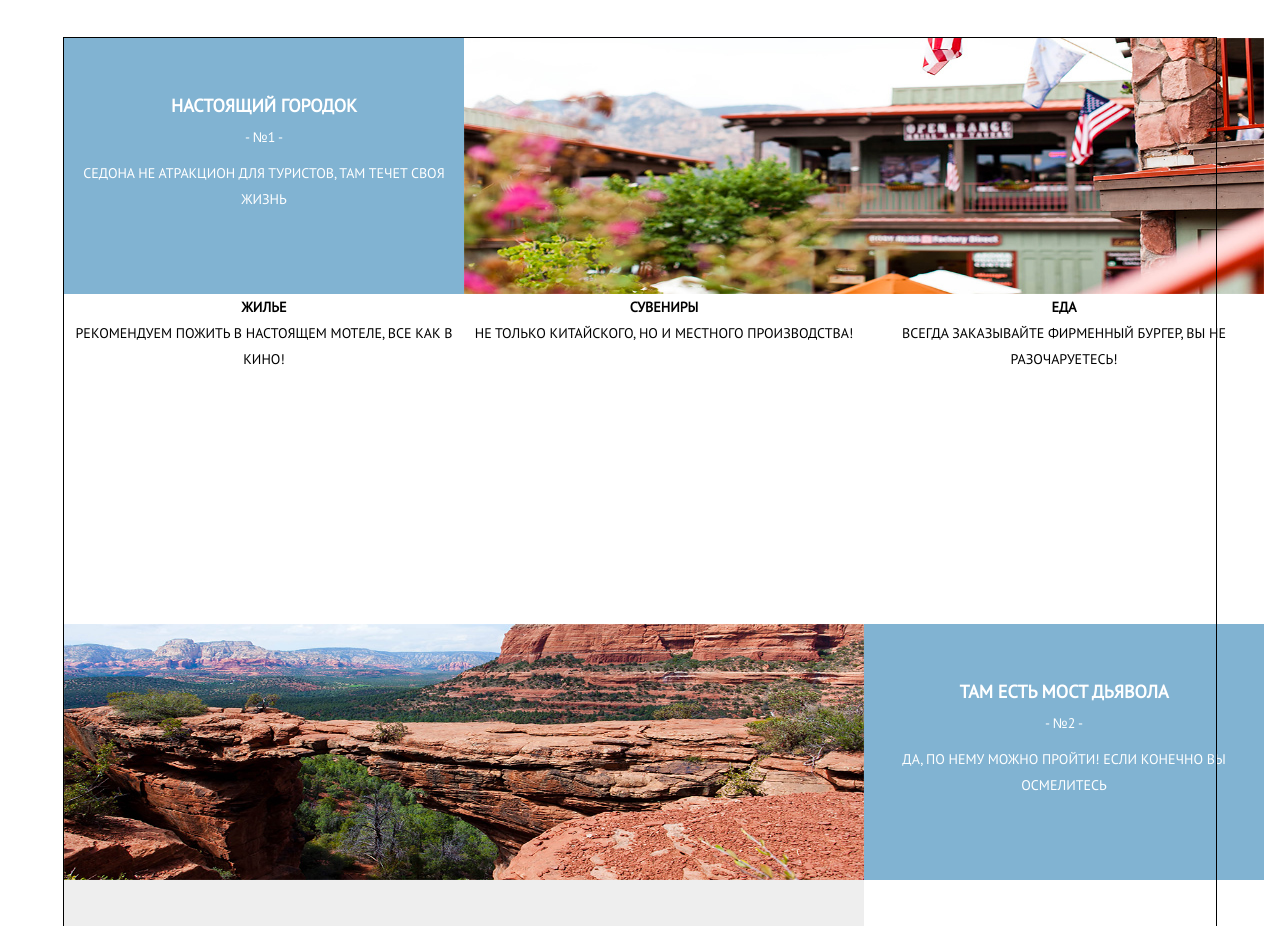
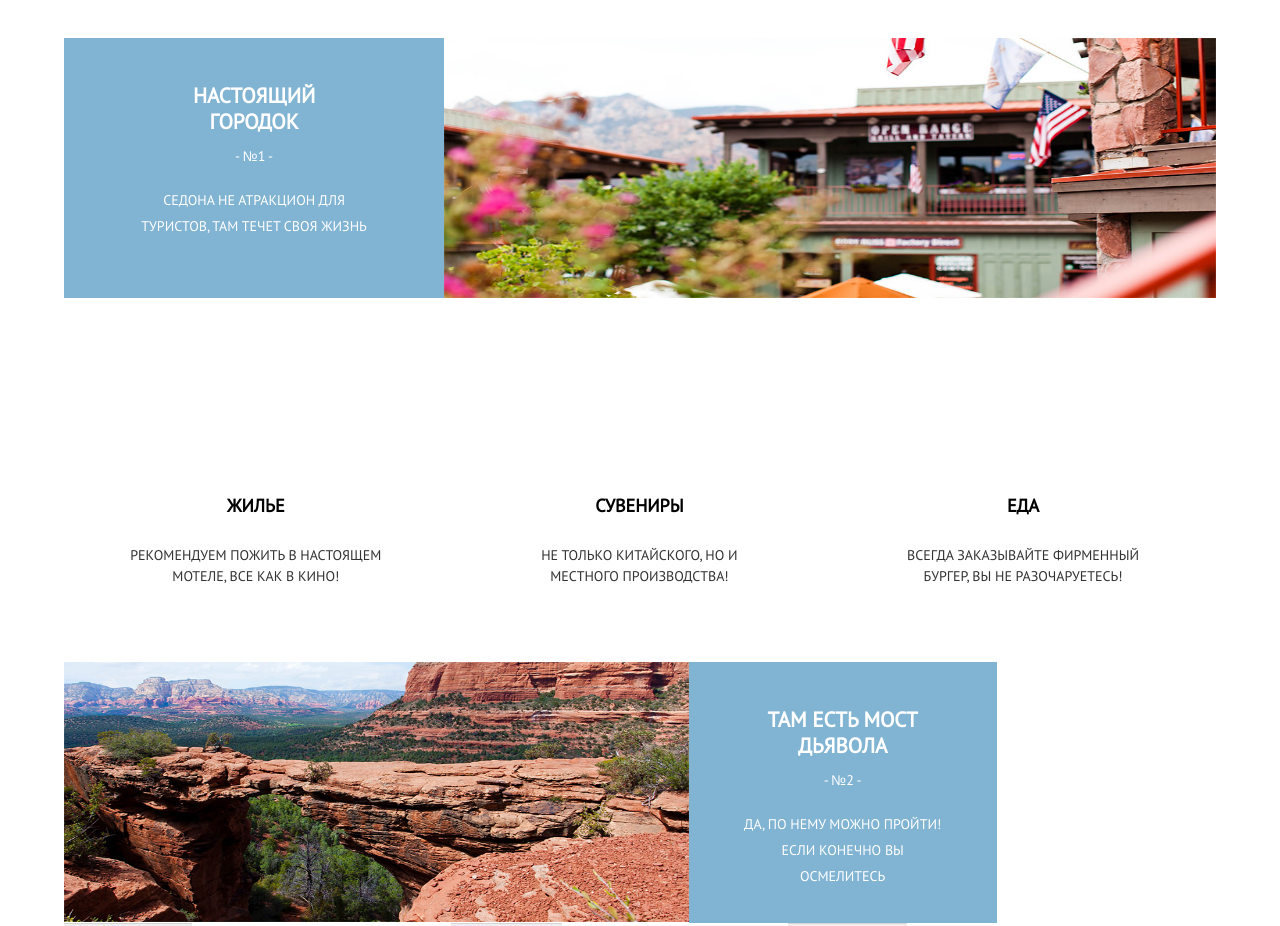
Before and after one commit to Ennitta/64785-sedona, a website: page index.html in a window 1280 px wide. Shown: the part 740-1666 px from the top of the page. Drawn offline with nearby package versions, Linux system fonts and the light colour scheme; files that its build step writes are made by us from their sources; files whose address does not match are found by name.

Commit message:
Причины

```diff
--- a/index.html
+++ b/index.html
@@ -40,7 +40,7 @@
               <p>Седона не атракцион для туристов, там течет своя жизнь</p>
             </div>
             <div class="reasons__image">
-              <img src="img/photo-city.jpg" width="320" height="256" alt="">
+              <img src="img/photo-city.jpg" width="320" height="260" alt="">
             </div>
             <ul class="reasons__lists">
               <li class="reasons__list reasons__list--sprite">
@@ -64,7 +64,7 @@
               <p>Да, по нему можно пройти! Если конечно вы осмелитесь</p>
             </div>
             <div class="reasons__image">
-              <img src="img/photo-bridge.jpg" width="320" height="256" alt="">
+              <img src="img/photo-bridge.jpg" width="320" height="260" alt="">
             </div>
           </div>
           <div class="reasons__wrapper">
--- a/sass/blocks/reasons.scss
+++ b/sass/blocks/reasons.scss
@@ -1,6 +1,5 @@
 .reasons {
   display: flex;
-  outline: 1px solid black;
   @include container-fluid;
 
   @media #{$mobile-width} {
@@ -8,11 +7,6 @@
 }
 
   @media #{$tablet-width} {
-    /*display: flex;*/
-    flex-wrap: wrap;
-  }
-  @media #{$desctop-width} {
-    /*display: flex;*/
     flex-wrap: wrap;
   }
   &__wrapper {
@@ -20,17 +14,9 @@
     @media #{$tablet-width} {
       display: flex;
     }
-    @media #{$desctop-width} {
-      display: flex;
-    }
     @media #{$tablet-width} {
       &:first-child {
         flex-wrap: wrap;
-      }
-      @media #{$desctop-width} {
-        &:first-child {
-        flex-wrap: wrap;
-      }
       }
     }
     /*так можно???*/
@@ -46,24 +32,30 @@
     }
   }
   &__item {
-    height: 150px;
+    padding-bottom: 34px;
+    padding-top: 57px;
     background-color: $c_base;
     color: $c_white;
-    padding-top: 57px;
 
     &--dif {
-      height: 170px;
+      padding-top: 30px;
+      padding-bottom: 20px;
       background-color: $bg_gray;
       color: $c_black;
+      border-top: 1px solid #d6d6d6;
     }
 
     @media #{$tablet-width} {
-      width: 256px;
-      height: 199px;
+      width: 33%;
+      padding-top: 37px;
     }
-    @media #{$desctop-width} {
-      width: 400px;
-      height: 199px;
+}
+  p {
+    width: 87%;
+    margin: 0 auto;
+
+    @media #{$tablet-width} {
+      width: 66%;
     }
   }
   &__title {
@@ -71,46 +63,68 @@
     line-height: 21px;
     font-weight: 700;
     margin-bottom: 8px;
+
+    @media #{$tablet-width} {
+      width: 50%;
+      margin: 8px auto;
+      font-size: 21px;
+      line-height: 26px;
+    }
 }
   &__number {
     margin-bottom: 10px;
+
+    @media #{$tablet-width} {
+      margin-bottom: 18px;
+}
 }
   &__image {
-    height: 256px;
+    height: 260px;
 
     @media #{$tablet-width} {
-      width: 512px;
+      width: 67%;
     }
-    @media #{$desctop-width} {
-      width: 800px;
-    }
+
     img {
       width: 100%;
     }
 }
   &__lists {
+    position: relative;
+    top: 30px;
     @include list-clear;
+    text-align: left;
+    padding-bottom: 43px;
 
     @media #{$tablet-width} {
       display: flex;
-    }
-    @media #{$desctop-width} {
-      display: flex;
+      padding-top: 160px;
+      padding-bottom: 60px;
+      text-align: center;
     }
   }
   &__list {
-    height: 110px;
-    text-align: left;
+    padding-left: 70px;
+    padding-top: 5px;
+    margin-bottom: 45px;
 
     @media #{$tablet-width} {
-      width: 256px;
-      height: 330px;
-      text-align: center;
+      width: 33.3%;
+      padding-left: 0;
     }
-    @media #{$desctop-width} {
-      width: 400px;
-      height: 330px;
-      text-align: center;
+    b {
+      font-size: 18px;
+    }
+    div {
+      margin-top: 13px;
+      line-height: 21px;
+      color: $c_gray;
+
+      @media #{$tablet-width} {
+        width: 66%;
+        margin: 0 auto;
+        margin-top: 25px;
       }
     }
   }
+}
```
Lines whose indentation alone changed are shown as unchanged.
